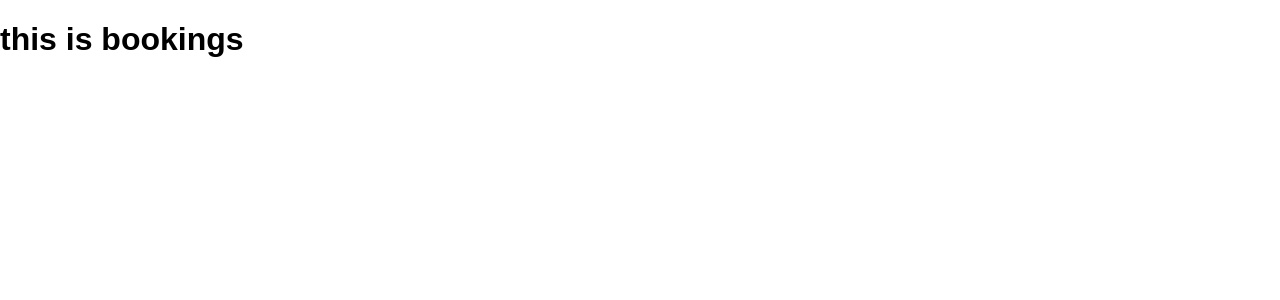
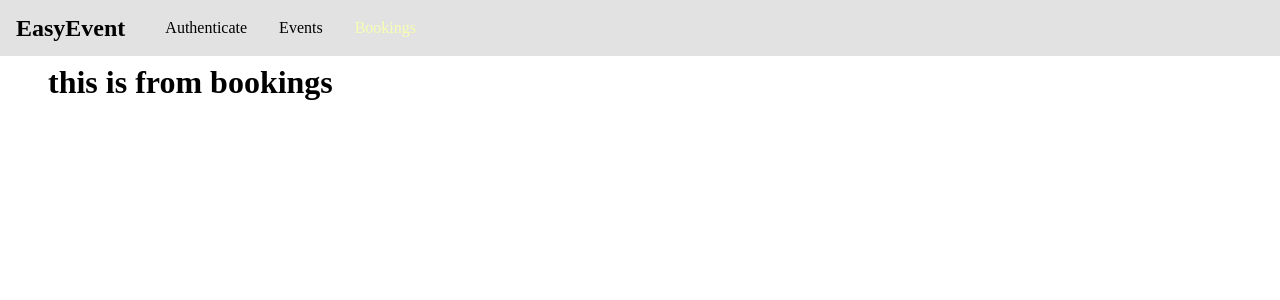
Before and after one commit to rybeb/lodi-event-booking, a React (Create React App) app in the folder frontend/: page /bookings in a window 1280 px wide. Shown: the top 300 px of the page. Built offline with nearby package versions, Linux system fonts and the light colour scheme; the HTML template or start-up script is replaced by a standard one.

Commit message:
Components setup

```diff
--- a/frontend/src/App.js
+++ b/frontend/src/App.js
@@ -4,18 +4,22 @@
 import AuthPage from './pages/Auth';
 import EventsPage from './pages/Events';
 import BookingsPage from './pages/Bookings';
+import MainNavigaton from './components/Navigation/MainNavigation';
 
-// import './App.css';
+import './App.css';
 
 const App = () => {
   return (
     <BrowserRouter>
+      <MainNavigaton />
+      <main className='main-content'>
         <Switch>
           <Redirect from='/' to='/auth' exact />
           <Route path='/auth' component={AuthPage} />
           <Route path='/events' component={EventsPage} />
           <Route path='/bookings' component={BookingsPage} />
         </Switch>
+      </main>
     </BrowserRouter>
   );
 };
--- /dev/null
+++ b/frontend/src/components/Navigation/MainNavigation.css
@@ -0,0 +1,40 @@
+.main-navigation {
+  position: fixed;
+  left: 0;
+  top: 0;
+  width: 100%;
+  height: 3.5rem;
+  background: #e2e2e2;
+  padding: 0 1rem;
+  display: flex;
+  align-items: center;
+}
+
+.main-navigation__logo h1 {
+  margin: 0;
+  font-size: 1.5rem;
+}
+
+.main-navigation__items {
+  margin-left: 1.5rem;
+}
+
+.main-navigation__items ul {
+  display: flex;
+  margin: 0;
+  padding: 0;
+  list-style: none;
+}
+
+.main-navigation__items li {
+  margin: 0 1rem;
+}
+.main-navigation__items a {
+  text-decoration: none;
+  color: #000;
+}
+.main-navigation__items a:hover,
+.main-navigation__items a:active,
+.main-navigation__items a.active {
+  color: #f8fdb1;
+}
--- /dev/null
+++ b/frontend/src/components/Navigation/MainNavigation.js
@@ -0,0 +1,26 @@
+import React from 'react';
+import { NavLink } from 'react-router-dom';
+import './MainNavigation.css';
+
+const MainNavigation = props => (
+  <header className='main-navigation'>
+    <div className='main-navigation__logo'>
+      <h1>EasyEvent</h1>
+    </div>
+    <nav className='main-navigation__items'>
+      <ul>
+        <li>
+          <NavLink to='/auth'>Authenticate</NavLink>
+        </li>
+        <li>
+          <NavLink to='/events'>Events</NavLink>
+        </li>
+        <li>
+          <NavLink to='/bookings'>Bookings</NavLink>
+        </li>
+      </ul>
+    </nav>
+  </header>
+);
+
+export default MainNavigation;
--- a/frontend/src/index.css
+++ b/frontend/src/index.css
@@ -1,5 +1,3 @@
-body {
-  margin: 0;
-  padding: 0;
-  font-family: sans-serif;
+.main-content {
+  margin: 4rem 2.5rem;
 }
--- a/frontend/src/pages/Bookings.js
+++ b/frontend/src/pages/Bookings.js
@@ -3,7 +3,7 @@
 const BookingsPage = () => {
   return (
     <div>
-      <h1>this is bookings</h1>
+      <h1>this is from bookings</h1>
     </div>
   );
 };
```
Lines whose indentation alone changed are shown as unchanged.
